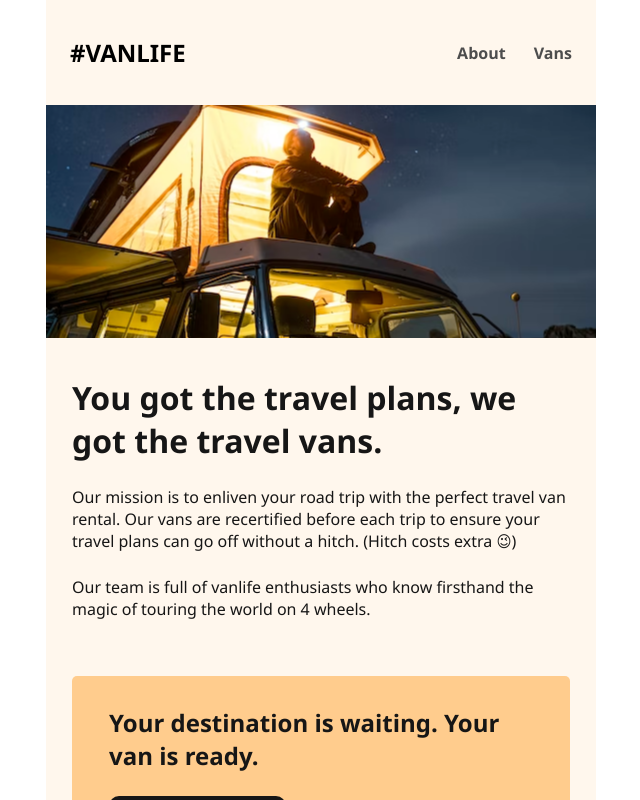
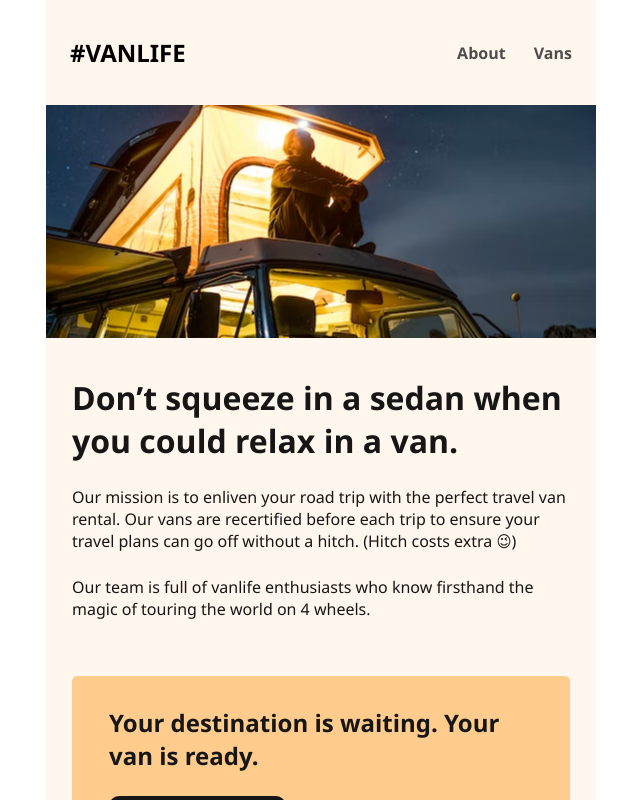
Before and after one commit to sulsiperis/van-life, a React (Create React App) app: page /about in a window 1280 px wide. Shown: the top 800 px of the page, without its empty margins (319-959 px from the left). Built offline with nearby package versions, Linux system fonts and the light colour scheme.

Commit message:
made design dynamic width

```diff
--- a/src/App.css
+++ b/src/App.css
@@ -27,7 +27,9 @@ nav {
   padding: 36px 24px 36px 24px;
 }
 .main {
-  width: 550px;
+  min-width: 300px;
+  max-width: 550px;
+
   height: 100%;
 }
 nav a {
@@ -48,7 +50,7 @@ nav a:hover {
   font-weight: 900;
 }
 .content {
-  width: 550px;
+
 }
 .home-wrapper {
   background: linear-gradient(0deg, rgba(0, 0, 0, 0.46) 0%, rgba(0, 0, 0, 0.46) 100%), lightgray 0px -65.191px / 100% 178.109% no-repeat;
--- a/src/pages/About.js
+++ b/src/pages/About.js
@@ -8,14 +8,14 @@ function About() {
     <div style={{
         background: `url(${background})`,
         height: '233px',
-        width: '550px',
+
         backgroundPosition: '50%',
         backgroundRepeat: 'no-repeat'
 
     }}></div>
     <div className='about-wrapper'>
 
-        <h2>You got the travel plans, we got the travel vans.</h2>
+        <h2>Don’t squeeze in a sedan when you could relax in a van.</h2>
         <p>Our mission is to enliven your road trip with the perfect travel van rental. Our vans are recertified before each trip to ensure your travel plans can go off without a hitch.
 (Hitch costs extra 😉)</p>
         <p>Our team is full of vanlife enthusiasts who know firsthand the magic of touring the world on 4 wheels.</p>
```
